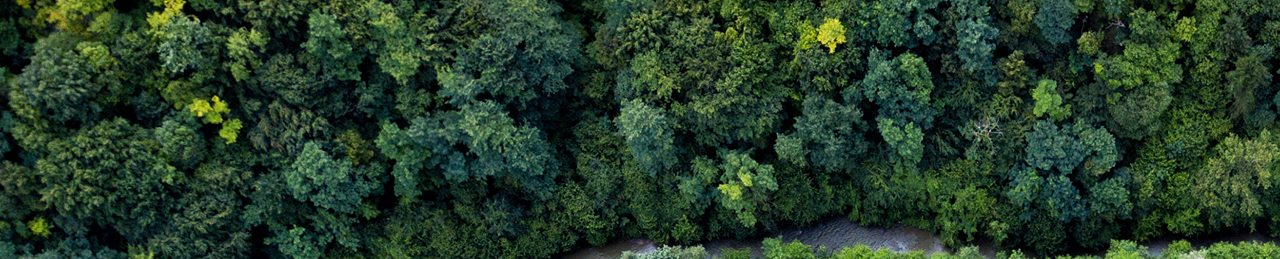
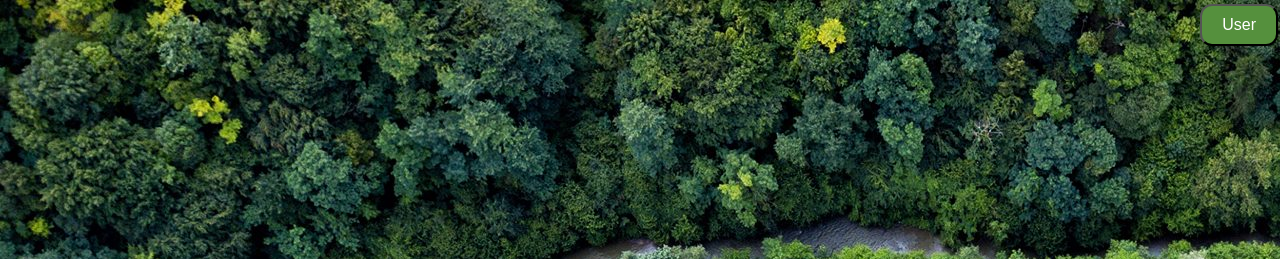
Before and after one commit to norbideritei/PlayGround-Club, a website built with webpack: page src/index.html in a window 1280 px wide. Shown: the top 259 px of the page. Built offline with nearby package versions, Linux system fonts and the light colour scheme; files whose address does not match are found by name.

Commit message:
Some changes

```diff
--- a/src/index.html
+++ b/src/index.html
@@ -5,12 +5,10 @@
     <meta name="viewport" content="width=device-width, initial-scale=1.0" />
     <title>PlayGround Club</title>
     <link rel="stylesheet" href="./style.css" />
-    <style>
-      .animation {
-      }
-    </style>
+    <style></style>
   </head>
   <body>
+    <button onclick="" id="user-button">User</button>
     <div id="page-title">
       <p id="title" style="font-size: 88px">PlayGround Club</p>
       <button
@@ -84,7 +82,7 @@
               <input
                 type="text"
                 autocomplete="off"
-                placeholder="Enter number of fishing peg"
+                placeholder="Enter fishing peg"
                 name="peg"
                 id="peg"
                 required
@@ -108,7 +106,7 @@
     var button = document.getElementById("main-button");
     if (x.style.display === "none") {
       x.style.display = "flex";
-      y.style.marginTop = "25px";
+      y.style.marginTop = "50px";
       title.style.fontSize = "40px";
       button.style.padding = "10px 22px";
       button.style.top = "30%";
--- a/src/style.css
+++ b/src/style.css
@@ -143,3 +143,17 @@ a {
 input::placeholder {
   font-weight: bold;
 }
+
+#user-button {
+  font-size: 16px;
+  margin: 4px 2px;
+  background-color: #55903d;
+  border-radius: 12px;
+  color: white;
+  text-align: center;
+  cursor: pointer;
+  padding: 10px 20px;
+  position: absolute;
+  top: 0%;
+  right: 0%;
+}
```
Also changed, not shown: README.md.
